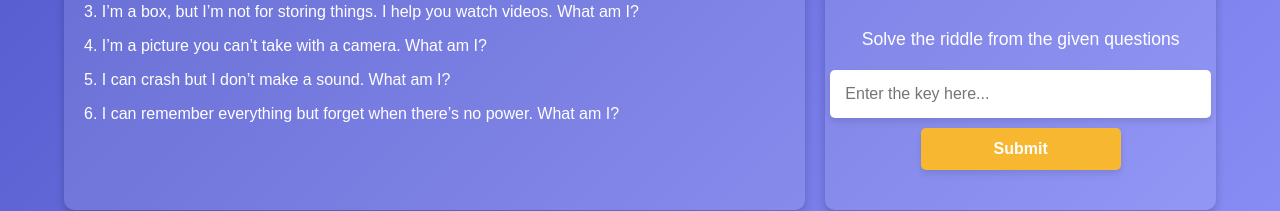
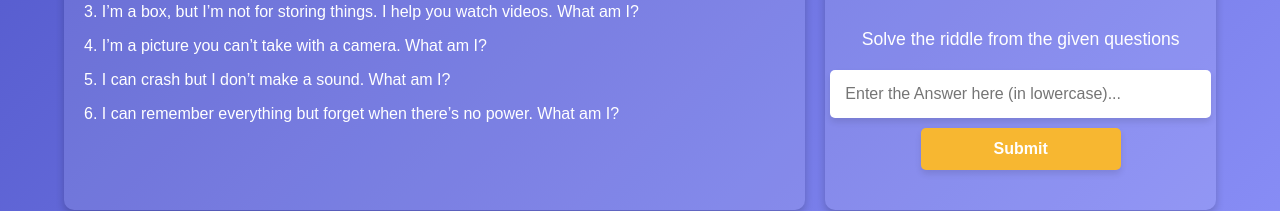
Before and after one commit to dhanuvagman006/mindmeld, a plain HTML site: page index.html in a window 1280 px wide. Shown: the part 339-550 px from the top of the page. Drawn offline with Linux system fonts and the light colour scheme; a web font is replaced by a local one.

Commit message:
Update index.html

```diff
--- a/index.html
+++ b/index.html
@@ -157,7 +157,7 @@
         <div class="right">
             <h1>MIND MELD</h1>
             <p>Solve the riddle from the given questions</p>
-            <input id="keyInput" type="text" placeholder="Enter the key here..." />
+            <input id="keyInput" type="text" placeholder="Enter the Answer here (in lowercase)..." />
             <button onclick="checkKey()">Submit</button>
             <div class="message" id="message"></div>
             <div class="qr-code" id="qrCode">
```
